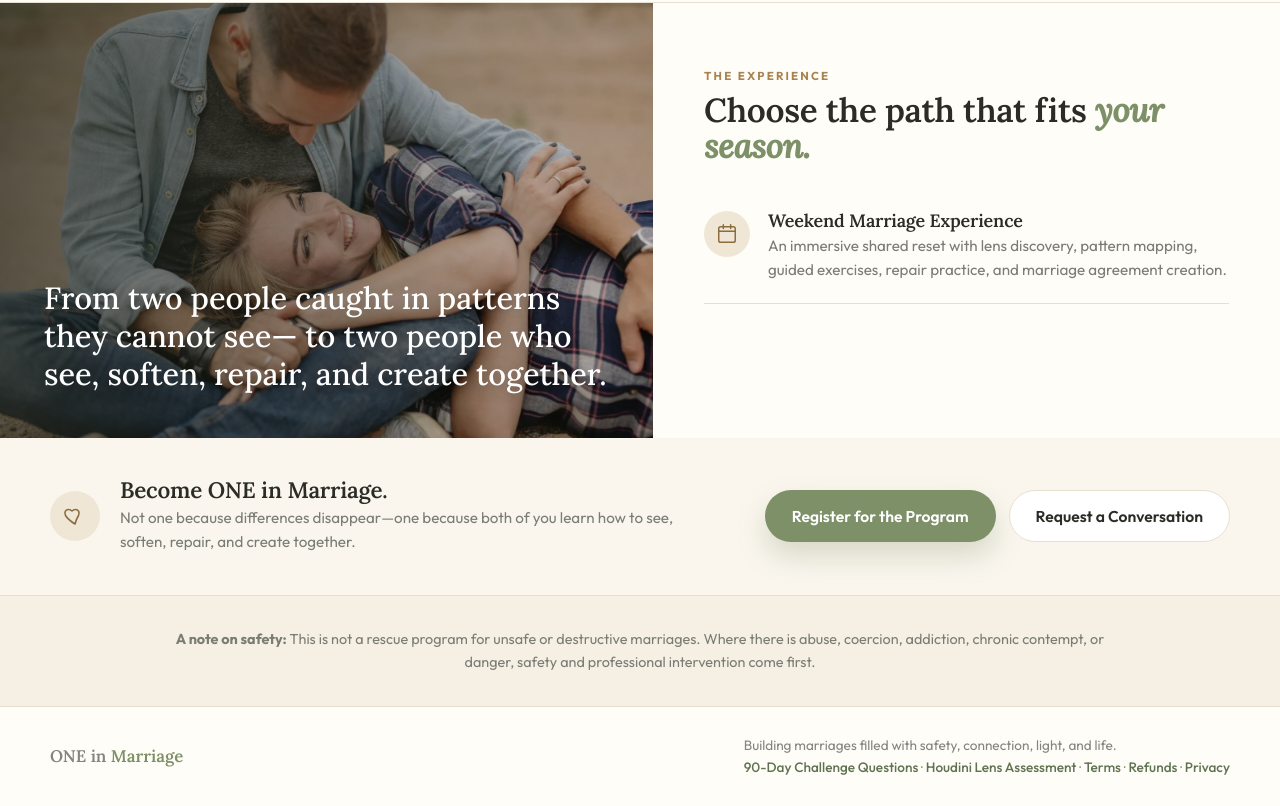
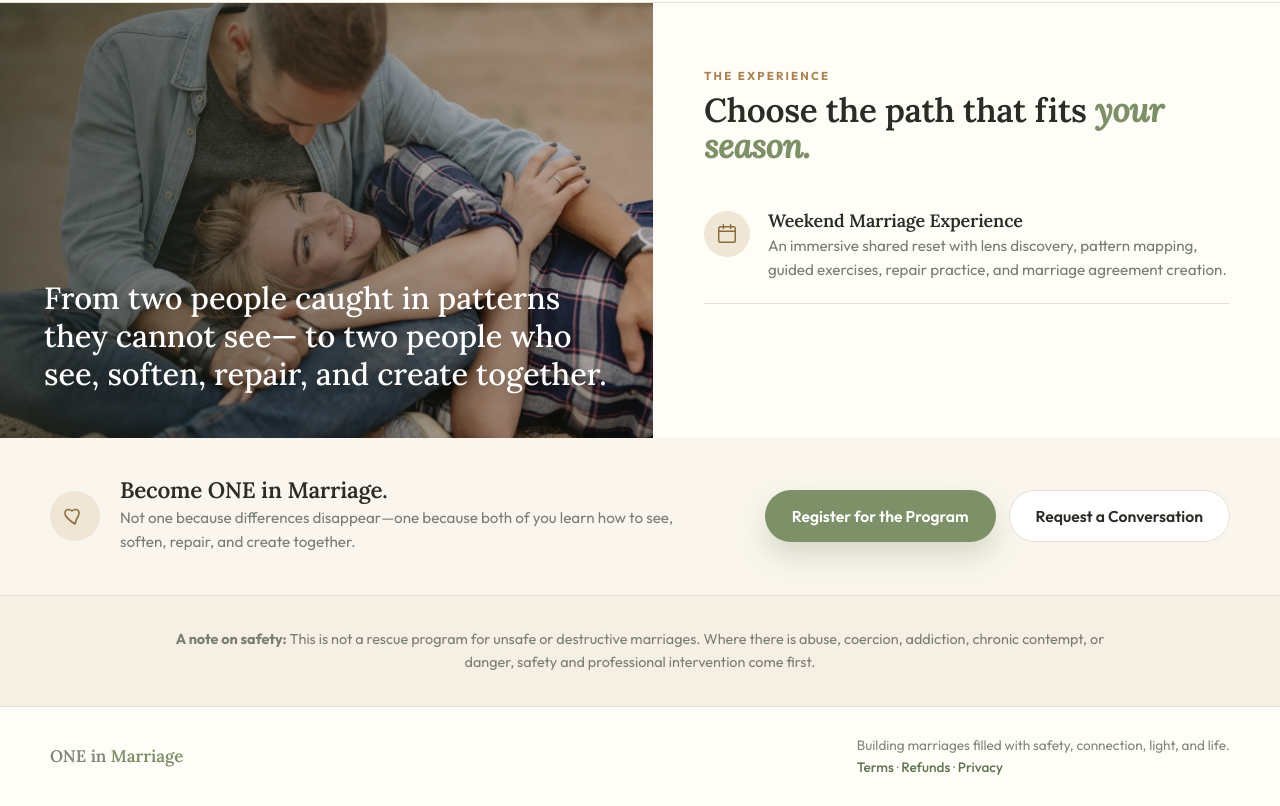
Before and after one commit to gravityanti312-crypto/one-in-marriage, a plain HTML site: page index.html in a window 1280 px wide. Shown: the part 4540-5346 px from the top of the page. Drawn offline with Linux system fonts and the light colour scheme.

Commit message:
Footer: keep only Terms, Refunds and Privacy
The survey and Houdini lens pages stay live; they're just no longer linked from the home page footer.

Co-Authored-By: Claude Opus 5.5 <noreply@anthropic.com>

```diff
--- a/index.html
+++ b/index.html
@@ -512,7 +512,7 @@
     <div class="container footer-row">
       <a class="brand" href="#top">ONE in <span>Marriage</span></a>
       <div>Building marriages filled with safety, connection, light, and life.<br>
-        <span class="footer-links"><a href="questionnaire.html">90-Day Challenge Questions</a> &middot; <a href="houdini.html">Houdini Lens Assessment</a> &middot; <a href="terms.html">Terms</a> &middot; <a href="refund-policy.html">Refunds</a> &middot; <a href="privacy.html">Privacy</a></span>
+        <span class="footer-links"><a href="terms.html">Terms</a> &middot; <a href="refund-policy.html">Refunds</a> &middot; <a href="privacy.html">Privacy</a></span>
       </div>
     </div>
   </footer>
```
